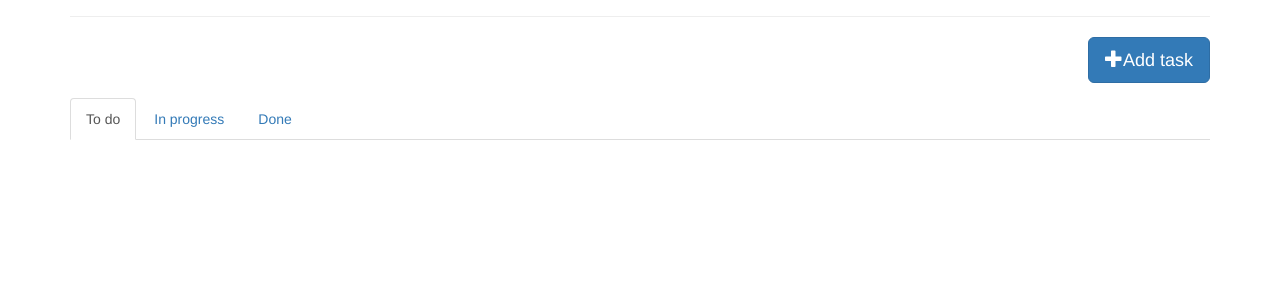
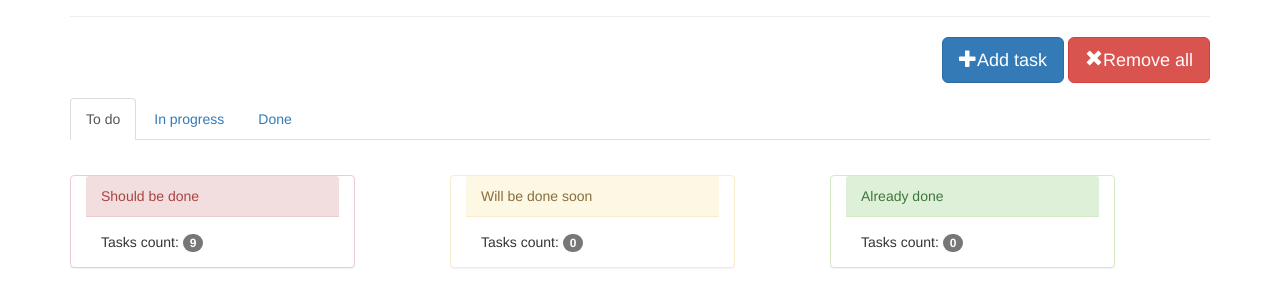
Before and after one commit to lizarda09/toDoTasks, a plain HTML site: page index.html in a window 1280 px wide. Shown: the part 83-390 px from the top of the page. Drawn offline with nearby package versions, Linux system fonts and the light colour scheme.

Commit message:
first version

```diff
--- a/constants.js
+++ b/constants.js
@@ -1,5 +1,6 @@
 export const $formAddTask = $('#formAddTask');
 export const $modalAddTask = $('#modalAddTask');
+export const $removeAll = $('#removeAll');
 export const statuses = {
     'TODO': 1,
     'IN_PROGRESS': 2,
--- a/functions.js
+++ b/functions.js
@@ -5,6 +5,10 @@ export function addTask(task){
         .appendTo(`[data-status="${task.status}"]`)
         .addClass('list-group-item')
         .text(task.title);
+}
+
+export function removeLocalStorage(){
+    localStorage.clear();
 }
 
 export function handleFormAddTask(event) {
--- a/index.html
+++ b/index.html
@@ -18,6 +18,7 @@
 
         <div class="form-group text-right">
             <button type="button" class="btn btn-primary btn-lg" data-toggle="modal" data-target="#modalAddTask"><i class="glyphicon glyphicon-plus"></i>Add task</button>
+            <button type="button" id="removeAll" class="btn btn-danger btn-lg" data-toggle="modal" data-target="#removeAll"><i class="glyphicon glyphicon-remove"></i>Remove all</button>
         </div>
 
         <ul class="nav nav-tabs" role="tablist">
@@ -61,6 +62,20 @@
             </div>
         </div>
     </div>
+    <div class="container">
+        <div class="panel panel-danger col-md-3">
+            <div class="panel-heading">Should be done</div>
+            <div class="panel-body">Tasks count: <a href="#" class="badge badge-secondary">9</a></div>
+        </div>
+        <div class="panel panel-warning col-md-3 col-md-offset-1">
+            <div class="panel-heading">Will be done soon</div>
+            <div class="panel-body">Tasks count: <a href="#" class="badge badge-secondary">0</a></div>
+        </div>
+        <div class="panel panel-success col-md-3 col-md-offset-1">
+            <div class="panel-heading">Already done</div>
+            <div class="panel-body">Tasks count: <a href="#" class="badge badge-secondary">0</a></div>
+        </div>
+    </div>
 
     <script src="node_modules/jquery/dist/jquery.min.js"></script>
     <script src="script.js" type="module"></script>
--- a/script.js
+++ b/script.js
@@ -1,9 +1,11 @@
 import {addTask} from "./functions.js";
 import {handleFormAddTask} from "./functions.js";
-import {$formAddTask} from "./constants.js";
+import {$formAddTask, $removeAll} from "./constants.js";
+import {removeLocalStorage} from "./functions.js";
 
 
 $formAddTask.on('submit', handleFormAddTask);
+$removeAll.click(removeLocalStorage);
 
 for(let key in localStorage) {
     if(localStorage.hasOwnProperty(key)){
```
